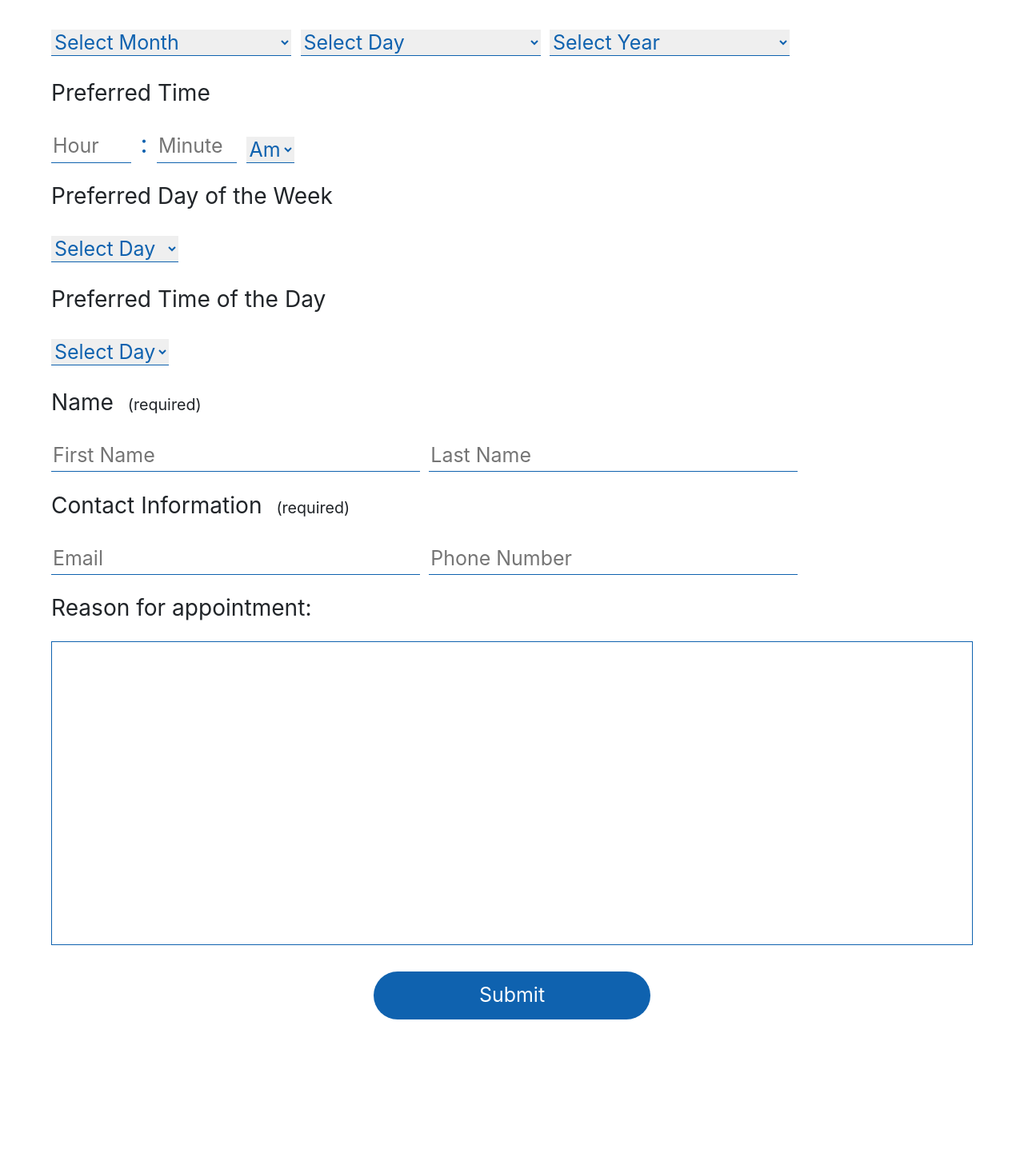
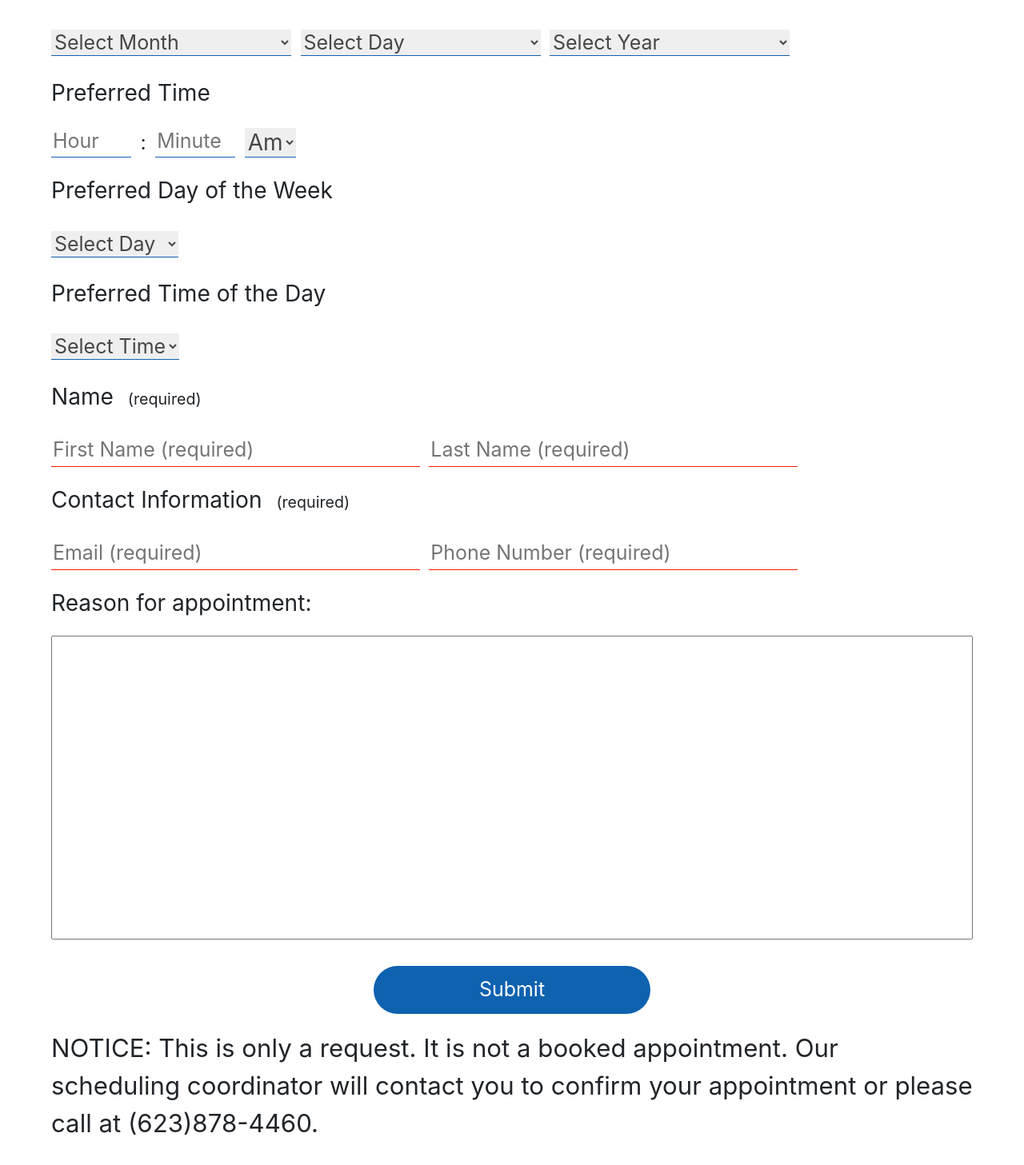
Before and after one commit to alexanderyoza/union-hills-family-dentistry, a React (Create React App) app in the folder client/: page /request in a window 1280 px wide. Shown: the part 367-1824 px from the top of the page at 80% size. Before the commit the page ends 1672 px from the top, so only its background shows below. Built offline with nearby package versions, Linux system fonts and the light colour scheme.

Commit message:
finished form handling just need to get url once done with backend

```diff
--- a/client/src/Components/Home.js
+++ b/client/src/Components/Home.js
@@ -36,7 +36,7 @@ function Home() {
             <div className='format-overlay'>
               <div className='overlay-container'>
                 <div className='landing-overlay-text'>
-                    Be the snack that smiles back
+                    Be the snack that smiles back (REMEMBER TO CHANGE IMAGES)
                 </div>
                 <Link className='landing-overlay-request-container' to='/request'>
                     Request an appointment
--- a/client/src/Components/Request.js
+++ b/client/src/Components/Request.js
@@ -1,4 +1,5 @@
-import React from 'react'
+/* eslint-disable react-hooks/exhaustive-deps */
+import React, { useEffect } from 'react'
 import '../Styles/Request.css';
 import Header from './Header';
 import { useState } from 'react';
@@ -19,33 +20,120 @@ function Request() {
     const [firstName, setFirstName] = useState('');
     const [lastName, setLastName] = useState('');
     const [email, setEmail] = useState('');
-    const [phone, setPhone] = useState();
+    const [phone, setPhone] = useState('');
     const [reason, setReason] = useState('');
+    const [submitted, setSubmitted] = useState(false);
+    const [firstNameFilled, setFirstNameFilled] = useState(true);
+    const [lastNameFilled, setLastNameFilled] = useState(true);
+    const [emailFilled, setEmailFilled] = useState(true);
+    const [phoneFilled, setPhoneFilled] = useState(true);
     const days = [1, 2, 3, 4, 5, 6, 7, 8, 9, 10, 11, 12, 13, 14, 15, 16, 17, 18, 19, 20, 21, 22, 23, 24, 25, 26, 27, 28, 29, 30, 31];
     const date = new Date();
+
+    useEffect(() => {
+
+        if (!firstName) {
+            setFirstNameFilled(false);
+        } else {
+            setFirstNameFilled(true);
+        }
+
+    }, [firstName]);
+
+    useEffect(() => {
+
+        if (!lastName) {
+            setLastNameFilled(false);
+        } else {
+            setLastNameFilled(true);
+        }
+
+    }, [lastName]);
+
+    useEffect(() => {
+
+        if (!email) {
+            setEmailFilled(false);
+        } else {
+            setEmailFilled(true);
+        }
+
+    }, [email]);
+
+    useEffect(() => {
+
+        if (!phone) {
+            setPhoneFilled(false);
+        } else {
+            setPhoneFilled(true);
+        }
+
+    }, [phone]);
+
+
+
     const handleSubmit = async (event) => {
         event.preventDefault();
-        // if (!email || !password) {
-        //     return;
-        // }
 
-        try {
-            //const loginResponse = await axios.post('URL', {email, password});
-            throw console.error('temporary');
-        } catch (err) {
-            if (err.response.status === 403) {
-                alert('User has not verified their email. Please check your email to complete verification.');
-            }
-            else if (err.response.status === 404) {
-                alert('Login failed. Please double check your email and password.');
-            }
-            console.log(err);
+        for (let v of [firstNameFilled, lastNameFilled, emailFilled, phoneFilled]) {
+            if (!v) {
+                alert('Submit not successful. Please ensure all boxes required boxes are correctly completed.')
+                return;
             }
         }
 
+        try {
+            //create email info
+            const info = {
+                'month': month,
+                'day': day,
+                'year': year,
+                'hour': hour,
+                'minute': minute,
+                'ampm': ampm,
+                'dayOfWeek': dayOfWeek,
+                'timeOfDay': timeOfDay,
+                'firstName': firstName,
+                'lastName': lastName,
+                'email': email,
+                'phone': phone,
+                'reason': reason,
+            };
+            //post email info and await response
+            const loginResponse = await axios.post('URL', info);
+            console.log(loginResponse);
 
+        } catch (err) {
+            console.log(err);
+            return;
+        }
+
+        setSubmitted(true);
+    }
+
+    const handleDisplay = () => {
+        if(submitted) {
             return (
-        <div className='request-container'>
+                <div className='request-container' >
+                    <Header active='request' />
+                    <div className='request'>
+                        <div className='spacing request-title'>
+                            Request an appointment
+                        </div>
+                        <div className='spacing request-description'>
+                            Your request was succesfully submitted
+                        </div>
+                        <div className='request-notice'>
+                            NOTICE: This is only a request. It is not a booked appointment.
+                            Our scheduling coordinator will contact you to confirm your appointment or
+                            please call at (623)878-4460.
+                        </div>
+                    </div>
+                </div >
+            )
+        }
+        return (
+            <div className='request-container' >
                 <Header active='request' />
                 <div className='request'>
                     <div className='spacing request-title'>
@@ -84,7 +172,7 @@ function Request() {
                                 <select id='year' name='year' onChange={(event) => setYear(event.target.value)}>
                                     <option value={0}>Select Year</option>
                                     <option value={date.getFullYear()}>{date.getFullYear()}</option>
-                                <option value={date.getFullYear()+1}>{date.getFullYear()+1}</option>
+                                    <option value={date.getFullYear() + 1}>{date.getFullYear() + 1}</option>
                                 </select>
                             </div>
                         </div>
@@ -127,32 +215,32 @@ function Request() {
                             </div>
                             <div className='request-timeofday-inputs'>
                                 <select id='timeofday' name='timeofday' onChange={(event) => setTimeOfDay(event.target.value)}>
-                                <option value=''>Select Day</option>
+                                    <option value=''>Select Time</option>
                                     <option value='morning'>Morning</option>
                                     <option value='lunchtime'>Lunchtime</option>
                                     <option value='afternoon'>Afternoon</option>
                                 </select>
                             </div>
                         </div>
-                    <div className='small-spacing request-form-section'>
+                        <div className='small-spacing request-form-section-required'>
                             <div className='request-header'>
                                 Name <span>(required)</span>
                             </div>
                             <div className='request-name-inputs'>
-                            <input placeholder='First Name' type="text" id="firstname" value={firstName}
+                                <input placeholder='First Name (required)' className={firstNameFilled ?  'request-required-input' : 'request-error-input'} type="text" id="firstname" value={firstName}
                                     onChange={(event) => setFirstName(event.target.value)}></input>
-                            <input placeholder='Last Name' type="text" id="lastname" value={lastName}
+                                <input placeholder='Last Name (required)' className={lastNameFilled ?  'request-required-input' : 'request-error-input'} type="text" id="lastname" value={lastName}
                                     onChange={(event) => setLastName(event.target.value)}></input>
                             </div>
                         </div>
-                    <div className='small-spacing request-form-section'>
+                        <div className='small-spacing request-form-section-requied'>
                             <div className='request-header'>
                                 Contact Information <span>(required)</span>
                             </div>
                             <div className='request-contact-inputs'>
-                            <input placeholder='Email' type="text" id="email" value={email}
+                                <input placeholder='Email (required)' className={emailFilled ?  'request-required-input' : 'request-error-input'} type="text" id="email" value={email}
                                     onChange={(event) => setEmail(event.target.value)}></input>
-                            <input placeholder='Phone Number' type="text" id="phone" value={phone}
+                                <input placeholder='Phone Number (required)' className={phoneFilled ?  'request-required-input' : 'request-error-input'} type="text" id="phone" value={phone}
                                     onChange={(event) => setPhone(event.target.value)}></input>
                             </div>
                         </div>
@@ -170,10 +258,19 @@ function Request() {
                                 Submit
                             </div>
                         </div>
+                        <div className='request-notice'>
+                            NOTICE: This is only a request. It is not a booked appointment.
+                            Our scheduling coordinator will contact you to confirm your appointment or
+                            please call at (623)878-4460.
                         </div>
                     </div>
                 </div>
+            </div >
         )
     }
 
+
+    return handleDisplay();
+}
+
 export default Request
--- a/client/src/Styles/Request.css
+++ b/client/src/Styles/Request.css
@@ -3,6 +3,7 @@
     display: flex;
     align-items: center;
     flex-direction: column;
+    margin-bottom: 100px;
 }
 
 .request {
@@ -46,18 +47,22 @@
     width: 100%;
 }
 
+.request-form-section-required {
+    width: 100%;
+}
+
 .request-form-section select {
     border: none;
     border-bottom: 1px solid #0F62AF;
     font-size: 0.8em;
-    color: #0F62AF;
+    color: #464646;
 }
 
 .request-form-section input {
     border: none;
     border-bottom: 1px solid #0F62AF;
     font-size: 0.8em;
-    color: #0F62AF;
+    color: #464646;
 }
 
 .request-date-inputs {
@@ -68,6 +73,7 @@
     width: 32%;
     margin-right: 1%;
     max-width: 300px;
+    color: #464646;
 }
 
 .request-date-inputs select:focus,input:focus {
@@ -84,15 +90,23 @@
     margin-right: 1%;
     width: 20%;
     max-width: 100px;
+    color: #464646;
+    font-size: 0.8em;
 }
 
 .request-time-inputs div {
-    color: #0F62AF;
     margin-right: 1%;
+    font-size: 0.8em;
 }
 
 .request-time-inputs select{
     margin-right: 1%;
+    color: #464646;
+    font-size: 0.9em;
+}
+
+.request-time-inputs select:focus{
+    outline: none;
 }
 
 
@@ -104,7 +118,23 @@
 .request-name-inputs input,.request-contact-inputs input {
     width: 40%;
     margin-right: 1%;
+    color: #464646;
 }
+
+.request-required-input {
+    border: none;
+    border-bottom: 1px solid #0F62AF;
+    font-size: 0.8em;
+    color: #464646;
+}
+
+.request-error-input {
+    border: none;
+    font-size: 0.8em;
+    color: #464646;
+    border-bottom: 1px solid #ff1900;
+}
+
 
 .request-reason-inputs {
     width: 100%;
@@ -112,8 +142,7 @@
 
 .request-reason-inputs textarea {
     width: 100%;
-    border-color: #0F62AF;
-    color: #0F62AF;
+    color: #464646;
     font-size: 0.8em;
     resize: none;
 }
@@ -135,5 +164,10 @@
     justify-content: center;
     align-items: center;
     border-radius: 30px;
+    cursor: pointer;
+}
 
+.request-notice{
+    width: 100%;
+    font-size: 1em;
 }
```
Also changed, not shown: client/public/logo192.png, 1 other file (tests, documents, lock files or other folders). Lines whose indentation alone changed are shown as unchanged.
